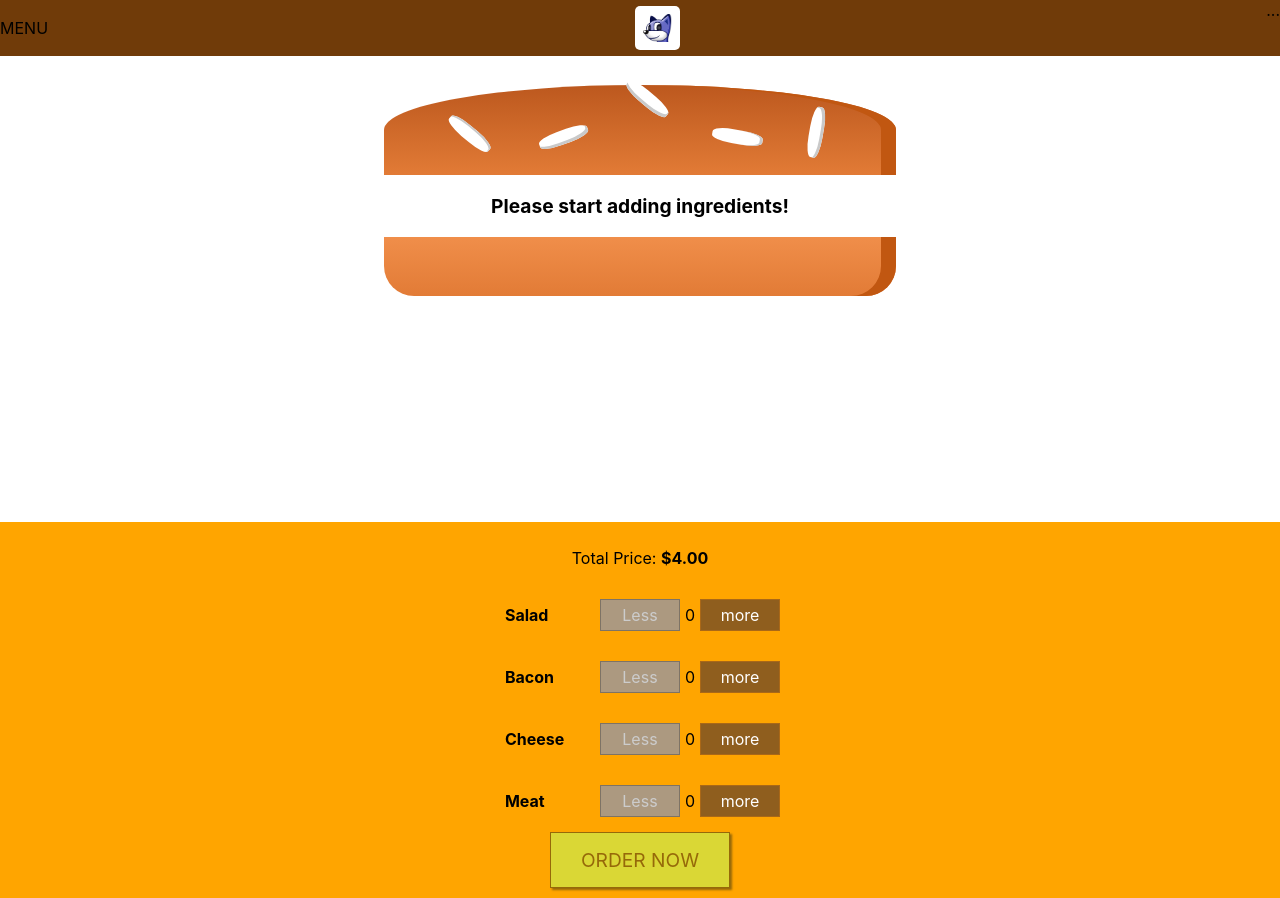
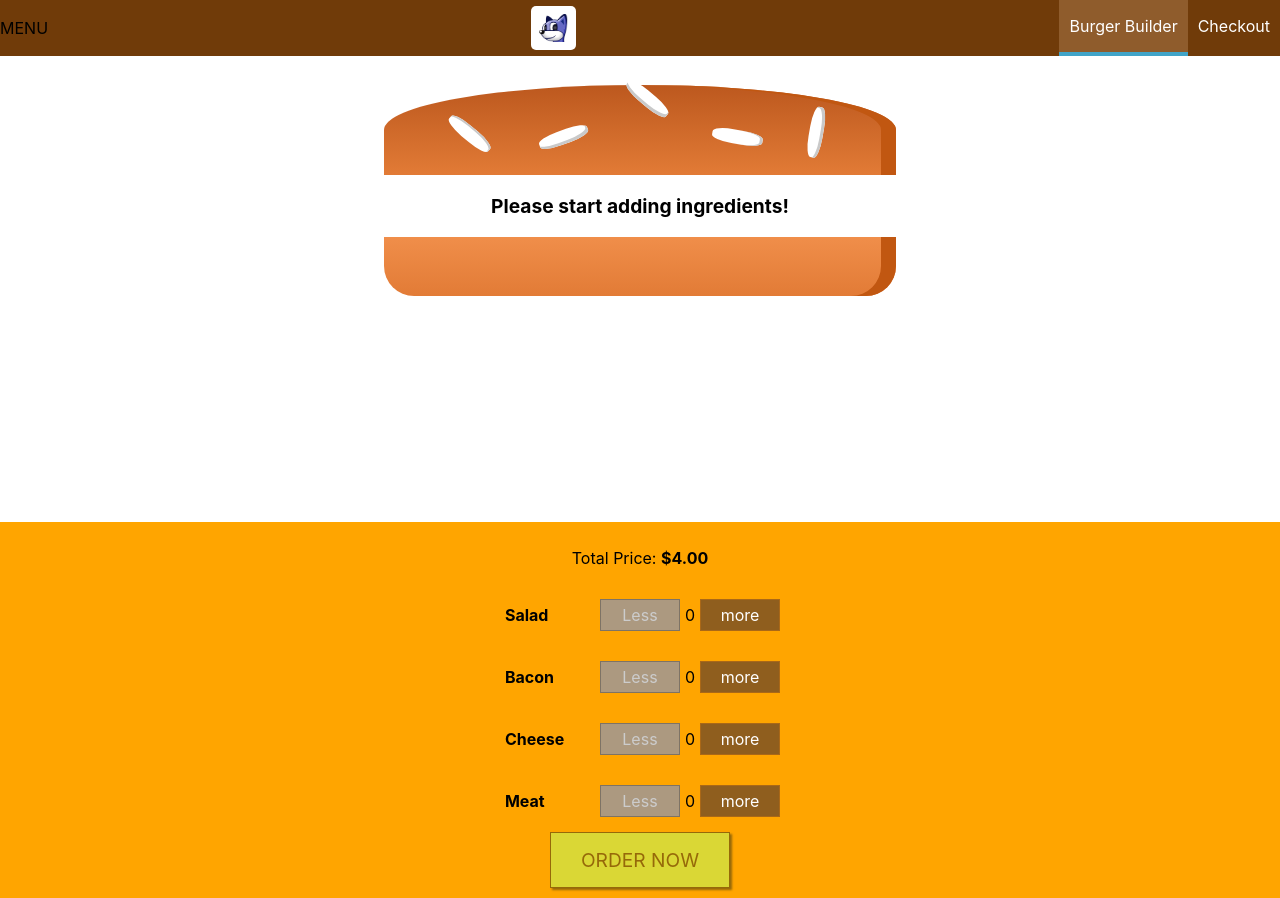
Before and after one commit to aDeveloperX/React-Burger, a React (Create React App) app: page / in a window 1280 px wide. Built offline with nearby package versions, Linux system fonts and the light colour scheme.

Commit message:
add and style navigation items

```diff
--- /dev/null
+++ b/src/components/Navigation/NavigationItems/NavigationItem/NavigationItem.js
@@ -0,0 +1,12 @@
+import React from "react";
+import classes from "./NavigationItem.module.css";
+
+const navigationItem = props => (
+  <li className={classes.NavigationItem}>
+    <a href={props.link} className={props.active ? classes.active : null}>
+      {props.children}
+    </a>
+  </li>
+);
+
+export default navigationItem;
--- /dev/null
+++ b/src/components/Navigation/NavigationItems/NavigationItem/NavigationItem.module.css
@@ -0,0 +1,25 @@
+.NavigationItem {
+  margin: 0;
+  box-sizing: border-box;
+  display: flex;
+  height: 100%;
+  align-items: center;
+}
+
+.NavigationItem a {
+  color: white;
+  text-decoration: none;
+  height: 100%;
+  padding: 16px 10px;
+  border-bottom: 4px solid transparent;
+  box-sizing: border-box;
+  display: block;
+}
+
+.NavigationItem a:hover,
+.NavigationItem a:active,
+.NavigationItem a.active {
+  background-color: #8f5c2c;
+  border-bottom: 4px solid #40a4c8;
+  color: white;
+}
--- /dev/null
+++ b/src/components/Navigation/NavigationItems/NavigationItems.js
@@ -0,0 +1,14 @@
+import React from "react";
+import classes from "./NavigationItems.module.css";
+import NavigationItem from "./NavigationItem/NavigationItem";
+
+const navigationItems = () => (
+  <ul className={classes.NavigationItems}>
+    <NavigationItem link="/" active>
+      Burger Builder
+    </NavigationItem>
+    <NavigationItem link="/">Checkout</NavigationItem>
+  </ul>
+);
+
+export default navigationItems;
--- /dev/null
+++ b/src/components/Navigation/NavigationItems/NavigationItems.module.css
@@ -0,0 +1,8 @@
+.NavigationItems {
+  margin: 0;
+  padding: 0;
+  list-style: none;
+  display: flex;
+  align-items: center;
+  height: 100%;
+}
--- a/src/components/Navigation/Toolbar/Toolbar.js
+++ b/src/components/Navigation/Toolbar/Toolbar.js
@@ -1,13 +1,14 @@
 import React from "react";
 import classes from "./Toolbar.module.css";
 import Logo from "../../Logo/Logo.js";
+import NavigationItems from "../NavigationItems/NavigationItems";
 
 const toolbar = props => {
   return (
     <header className={classes.Toolbar}>
       <div>MENU</div>
       <Logo></Logo>
-      <nav>...</nav>
+      <NavigationItems></NavigationItems>
     </header>
   );
 };
```
